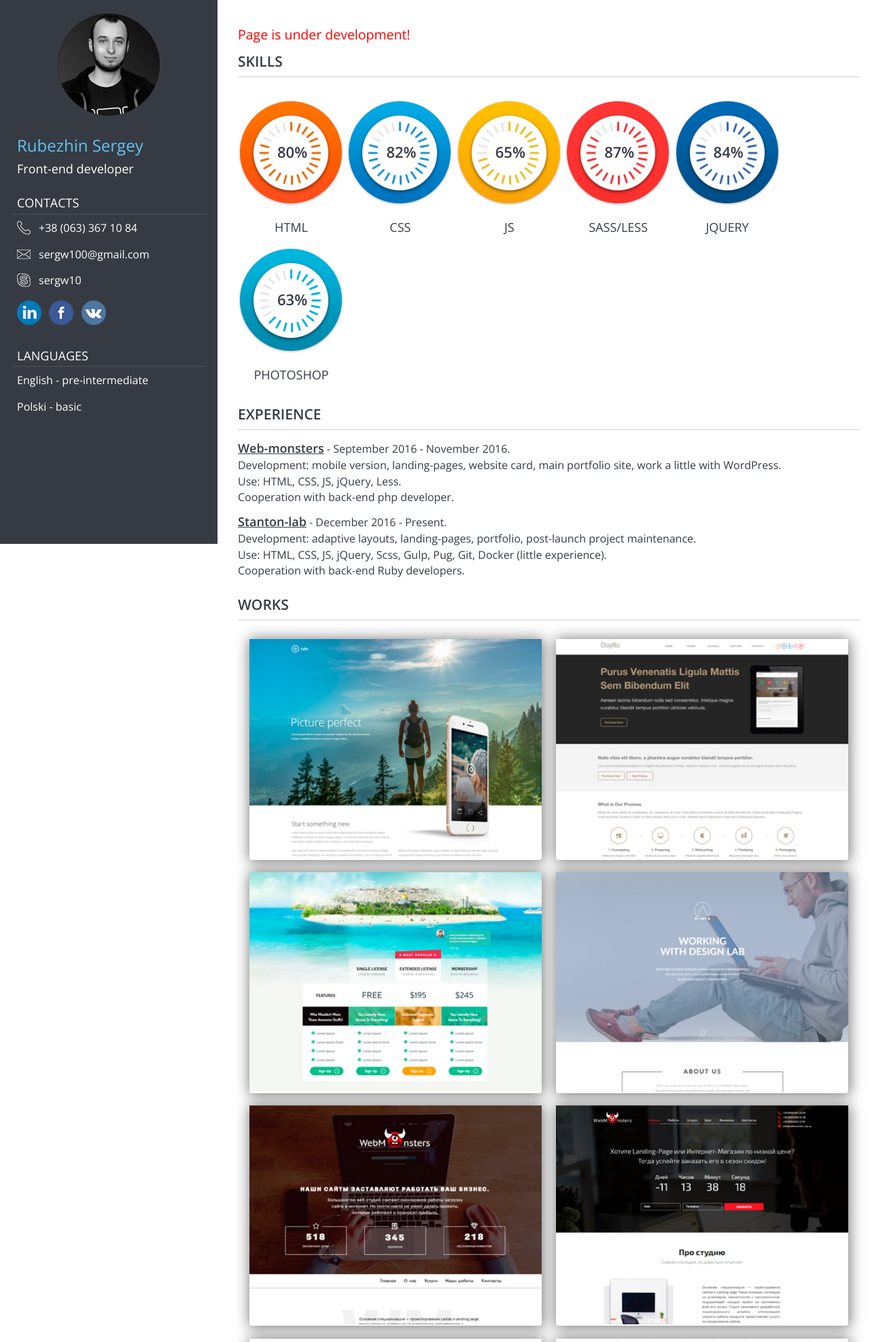
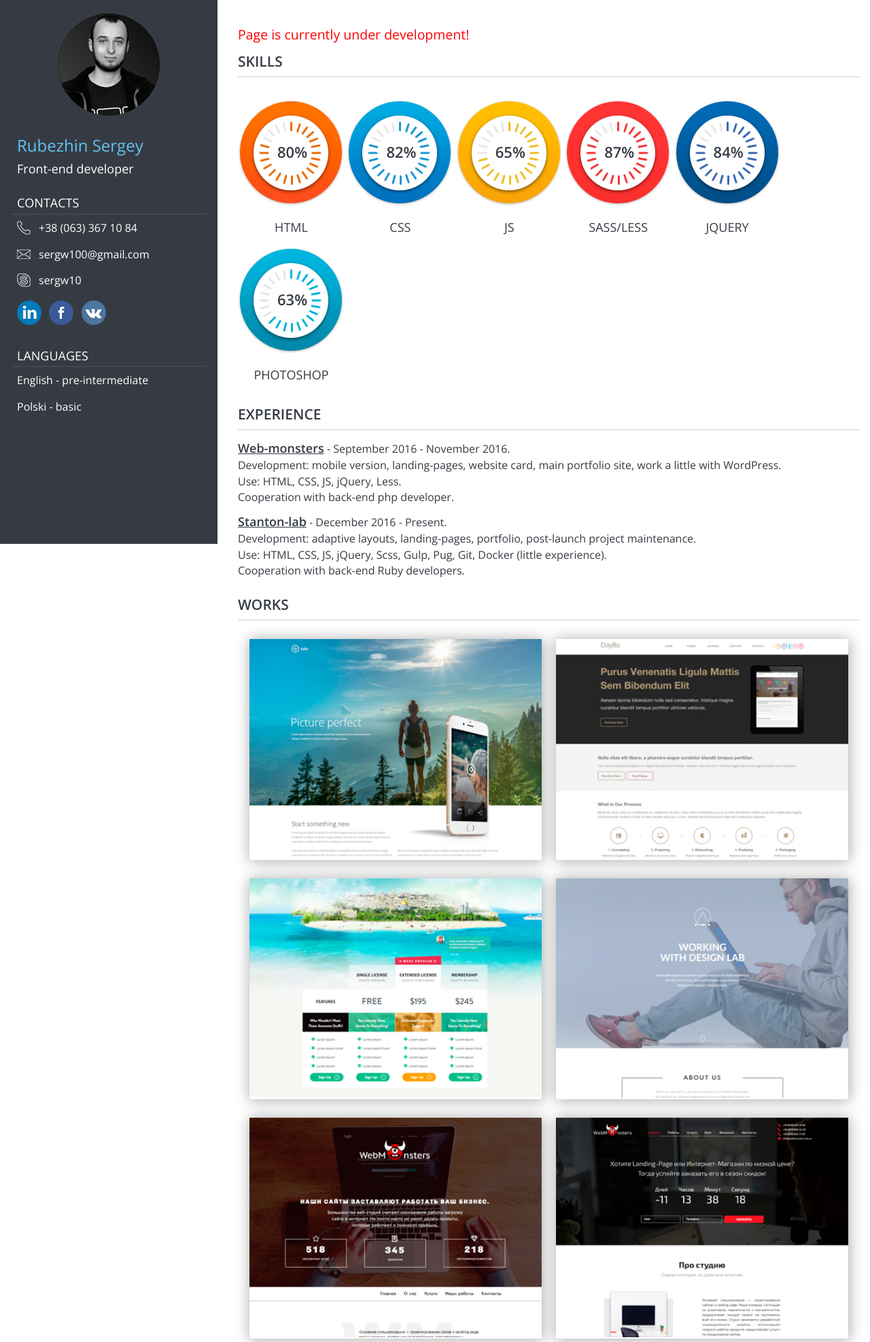
Before and after one commit to sergw10/Portfolio, a PHP site: page / in a window 1280 px wide. Shown: the top 1974 px of the page at 68% size. Run offline with PHP 8.4, Linux system fonts and the light colour scheme.

Commit message:
some changes

```diff
--- a/app/index.html
+++ b/app/index.html
@@ -53,7 +53,7 @@
 
     <section class="main-section portfolio__skills">
       <div class="bottom-shadow">
-      <p class="alert-message">Page is under development!</p>
+      <p class="alert-message">Page is currently under development!</p>
         <h2>Skills</h2>
       </div>
       <ul class="profile__skills-wrapper">
--- a/app/sass/main.scss
+++ b/app/sass/main.scss
@@ -77,7 +77,6 @@
 
   body {
     font-family: 'Open Sans', sans-serif;
-    min-width: 830px;
     font-size: 13px;
     line-height: 1.154;
     font-weight: 400;
@@ -92,6 +91,7 @@
 // Profile info
 
   .portfolio__profile-info {
+    overflow: auto;
     position: fixed;
     top: 0;
     left: 0;
@@ -608,20 +608,20 @@
 /* Works and works preview */
 
   .works-wrapper {
-    margin-top: 20px;
+    margin: 20px 0;
     text-align: center;
   }
 
   .work-preview {
     width: 30%;
-    margin: 1%;
+    margin: 1% 1% 2%;
     display: inline-block;
     vertical-align: top;
     border-radius: 4px;
     line-height: 1;
-    -webkit-box-shadow: 5px 1px 20px 2px rgba(0,0,0,0.5);
-    -moz-box-shadow: 5px 1px 20px 2px rgba(0,0,0,0.5);
-    box-shadow: 5px 1px 20px 2px rgba(0,0,0,0.5);
+    -webkit-box-shadow: 5px 1px 20px 2px rgba(0,0,0,0.3);
+    -moz-box-shadow: 5px 1px 20px 2px rgba(0,0,0,0.3);
+    box-shadow: 5px 1px 20px 2px rgba(0,0,0,0.3);
 
     img {
       width: 100%;
@@ -678,9 +678,9 @@
   }
 
   .work-preview {
-    -webkit-box-shadow: 1px 1px 20px 2px rgba(0,0,0,.5);
-    -moz-box-shadow: 1px 1px 20px 2px rgba(0,0,0,.5);
-    box-shadow: 1px 1px 20px 2px rgba(0,0,0,.5);
+    -webkit-box-shadow: 1px 1px 20px 2px rgba(0,0,0,.3);
+    -moz-box-shadow: 1px 1px 20px 2px rgba(0,0,0,.3);
+    box-shadow: 1px 1px 20px 2px rgba(0,0,0,.3);
   }
 }
 
@@ -688,7 +688,7 @@
 @media screen and ( max-width: 900px ) {
 
   .portfolio__profile-info {
-    width: 250px;
+    width: 270px;
   }
 
   .main-section {
@@ -701,4 +701,9 @@
   }
 }
 
-@media screen and ( max-width: 900px ) {}
+@media screen and ( max-width: 810px ) {
+
+  .work-preview {
+    width: 85%;
+  }
+}
```
Also changed, not shown: app/css/main.css (+12 -8 lines), app/works/work_1.html (deleted, +0 -60 lines), app/css/main.min.css.
